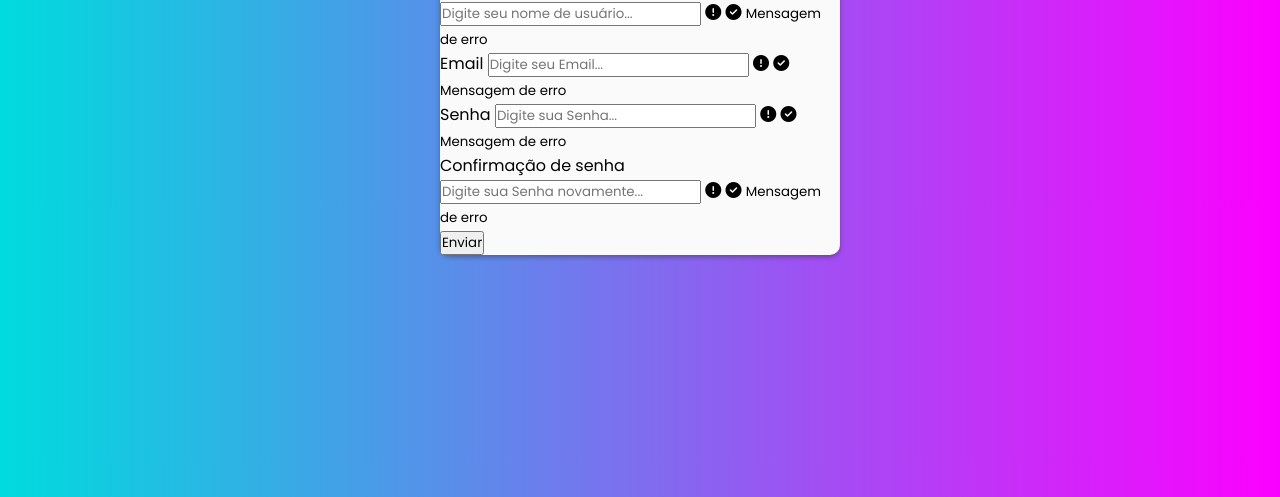
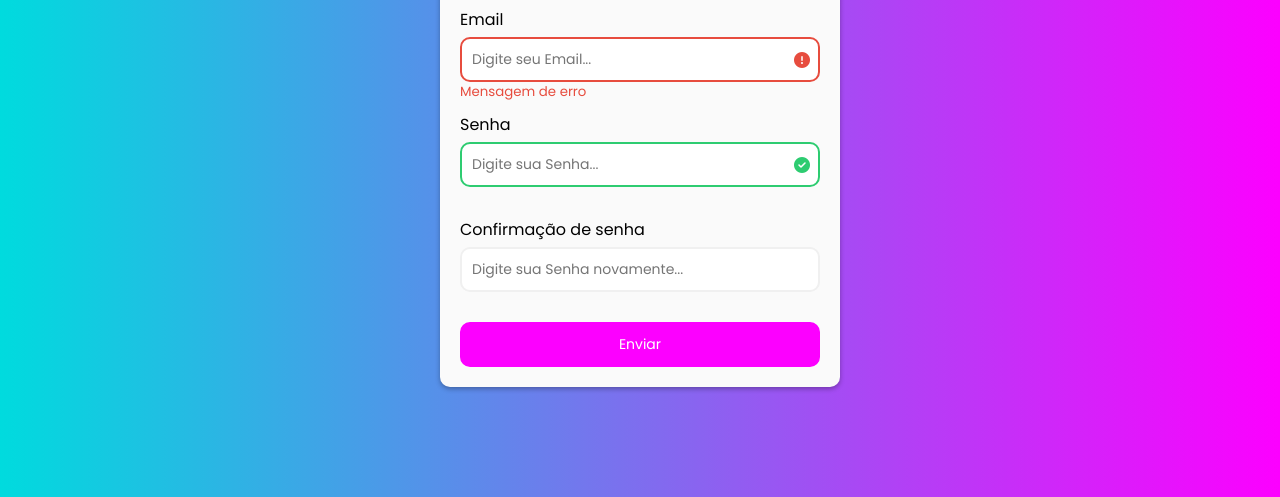
Before and after one commit to GuilhermeCarrer/Formulario, a plain HTML site: page index.html in a window 1280 px wide. Shown: the part 303-800 px from the top of the page. Drawn offline with Linux system fonts and the light colour scheme.

Commit message:
commit de desenvolvimento 2

```diff
--- a/index.html
+++ b/index.html
@@ -17,7 +17,7 @@
             <h2>Criar uma conta</h2>
         </div>
         <form id="form"  class="form">
-        <div class="form_control">
+        <div class="form_control error">
             <label for="username">Nome de usuário</label>
             <input type="text" id="username" placeholder="Digite seu nome de usuário..."/>
             <i class="fas fa-exclamation-circle"></i>
@@ -25,7 +25,7 @@
             <small>Mensagem de erro</small>
         </div>
 
-         <div class="form_control">
+         <div class="form_control error">
             <label for="email">Email</label>
             <input type="text" id="email" placeholder="Digite seu Email..."/>
             <i class="fas fa-exclamation-circle"></i>
@@ -34,7 +34,7 @@
         </div>
 
 
-         <div class="form_control">
+         <div class="form_control success">
             <label for="password">Senha</label>
             <input type="text" id="password" placeholder="Digite sua Senha..."/>
             <i class="fas fa-exclamation-circle"></i>
--- a/styles.css
+++ b/styles.css
@@ -19,7 +19,70 @@ border-radius: 10px;
 box-shadow: 0 2px 5px rgba(0, 0, 0, 0.3);
 width: 400px;
 max-width: 100%;
+overflow: hidden;
 }
 .header{
-    background-color: ;
+    background-color: #eee;
+    padding: 20px;
 }
+.form{
+    padding: 20px;
+}
+.form_control{
+    margin-bottom: 10px;
+    padding-bottom: 20px;
+    position: relative;
+}
+.form_control label{
+    display: inline-block;
+    margin-bottom: 5px;
+}
+.form_control input {
+    border: 2px solid #f0f0f0;
+    display: block;
+    border-radius: 10px;
+    font-size: 14px;
+    width: 100%;
+    padding: 10px;
+}
+.form_control i {
+    position: absolute;
+    top: 45px;
+    right: 10px;
+    visibility: hidden;
+}
+.form_control small{
+    position: absolute;
+    bottom: 0;
+    left: 0;
+    visibility: hidden;
+}
+.form button {
+    background-color: #fc00ff;
+    border: 2px solid #fc00ff;
+    color: #fff;
+    font-size: 14px;
+    width: 100%;
+    border-radius: 10px;
+    padding: 10px;
+}
+/*error e success*/
+.form_control.success input {
+    border-color: #2ecc71;
+}
+.form_control.error input {
+    border-color: #e74c3e;
+
+}
+.form_control.success i.fa-check-circle{
+    color: #2ecc71;
+    visibility: visible;
+}
+.form_control.error i.fa-exclamation-circle{
+    color: #e74c3e;
+    visibility: visible;
+}
+.form_control.error small{
+   visibility: visible;
+   color: #e74c3e;
+}
```
